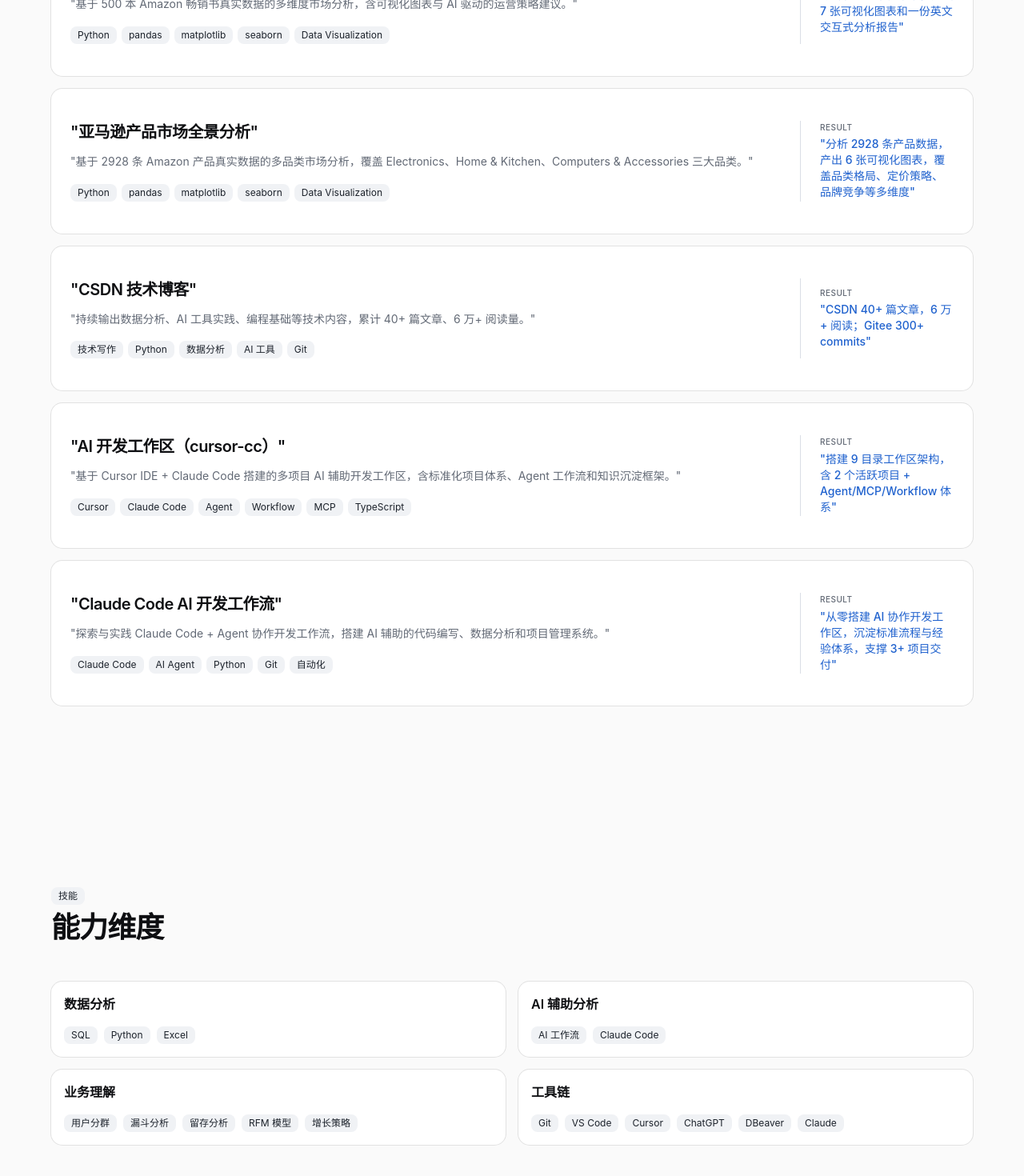
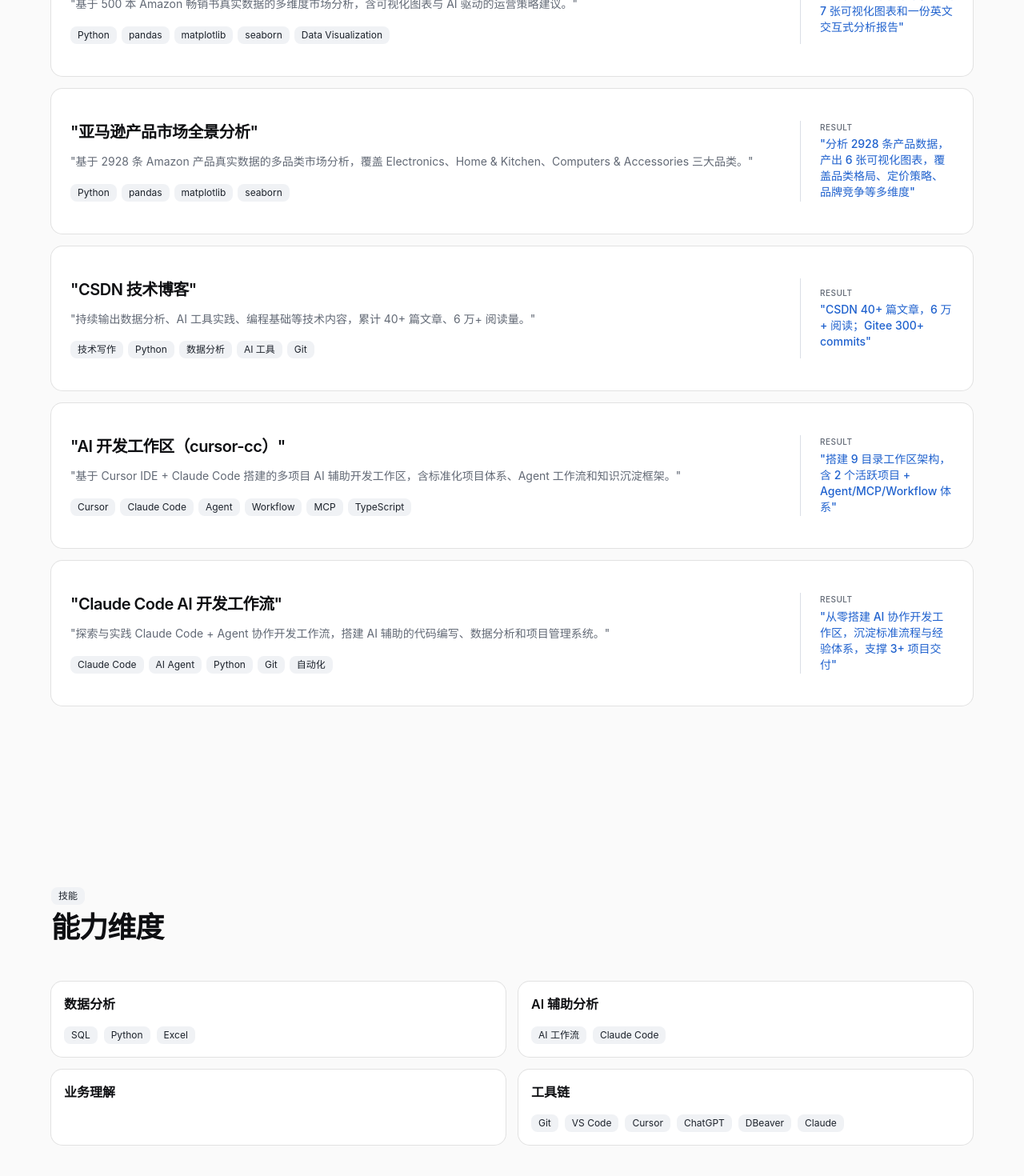
Before and after one commit to li-jiayue-work/personal-site, a Next.js app: page / in a window 1280 px wide. Shown: the part 1777-3247 px from the top of the page at 80% size. Built offline with nearby package versions, Linux system fonts and the light colour scheme.

Commit message:
@ feat: 精简亚马逊项目标签和洞察，清空业务理解技能模块
- tech 标签只保留 Python/pandas/matplotlib/seaborn
- Core Insights 替换为 Home & Kitchen 品类定价策略洞察
- 中英文「业务理解」能力维度 skills 暂时留空
@

```diff
--- a/content/projects/amazon-products.mdx
+++ b/content/projects/amazon-products.mdx
@@ -1,7 +1,7 @@
 ---
 title: "亚马逊产品市场全景分析"
 description: "基于 2928 条 Amazon 产品真实数据的多品类市场分析，覆盖 Electronics、Home & Kitchen、Computers & Accessories 三大品类。"
-tech: ["Python", "pandas", "matplotlib", "seaborn", "Data Visualization"]
+tech: ["Python", "pandas", "matplotlib", "seaborn"]
 result: "分析 2928 条产品数据，产出 6 张可视化图表，覆盖品类格局、定价策略、品牌竞争等多维度"
 github: "https://github.com/li-jiayue-work/personal-site"
 demo: "/reports/amazon-products.html"
@@ -10,7 +10,7 @@
 toolchain: "DBeaver（数据清洗）→ Python（分析）→ Claude Code（可视化报告）"
 conclusion: "高折扣不等于高评分——discount_percentage 与 rating 几乎零相关（r < 0.11），降价引流但不留客，产品力才是根本。Home & Kitchen 品类评分中位数最高且方差最小，新品首发优选赛道；Cables & Accessories 有 480 个 SKU 激烈竞争，应避开正面竞争，选择更细分的子品类做差异化切入。"
 charts: ["output_01_overview", "output_04_category_comparison", "output_06_correlation"]
-insights: ["高折扣不是万能药——discount_percentage 与 rating 几乎零相关，运营重点应从"打价格战"转向"提升产品力"", "Home & Kitchen 是安全赛道——评分中位数最高且方差最小，新品首发 ROI 更有保障", "中等折扣（30%–60%）是定价甜蜜点——建议新品折扣设为 45%–55%，测试后微调", "避开 Cables & Accessories 红海——480 个 SKU 充分竞争，无供应链优势不要正面切入", "评分不只看均值——优先关注"评分 ≥ 4.3 且评论数 > 1000"的商品，质量信号更可信"]
+insights: ["识别出 Home & Kitchen 品类需求稳定竞争可测，折扣率主流区间 32%-63%，建议新品以 45%-55% 折扣锚定 ₹500-₹2,000 价格带入市"]
 ---
 ## 项目背景
 
--- a/src/lib/i18n.ts
+++ b/src/lib/i18n.ts
@@ -109,7 +109,7 @@
         },
         {
           category: "业务理解",
-          skills: ["用户分群", "漏斗分析", "留存分析", "RFM 模型", "增长策略"],
+          skills: [],
         },
         {
           category: "工具链",
@@ -269,7 +269,7 @@
         },
         {
           category: "Business Acumen",
-          skills: ["User Segmentation", "Funnel Analysis", "Retention Analysis", "RFM Model", "Growth Strategy"],
+          skills: [],
         },
         {
           category: "Toolchain",
```
